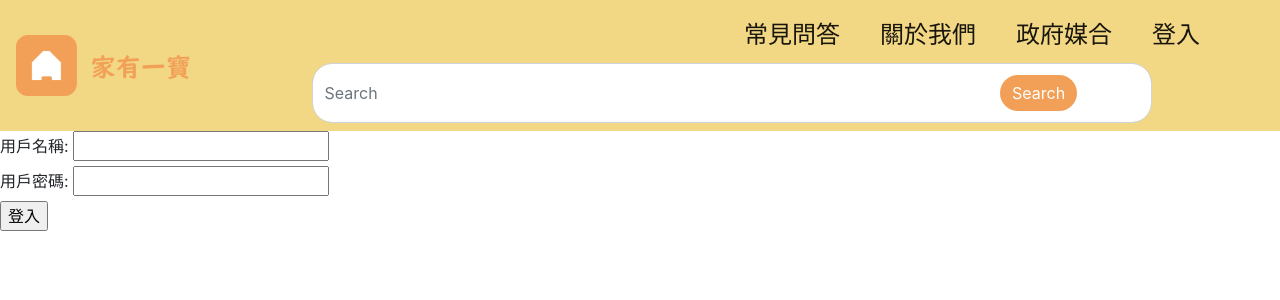
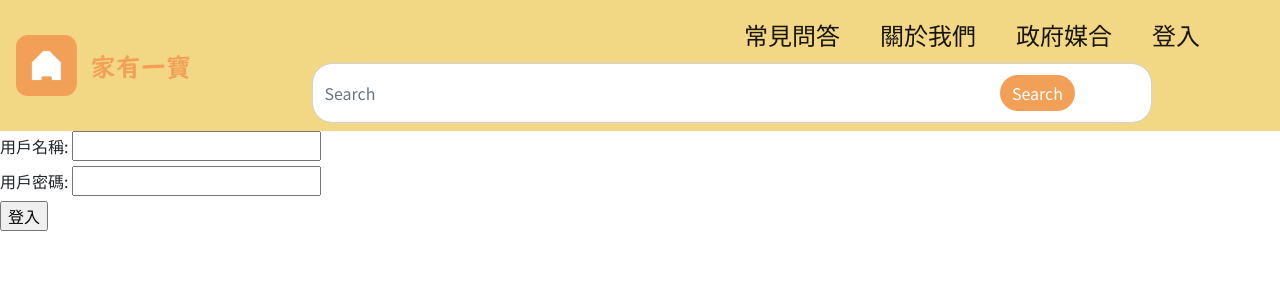
Before and after one commit to jimmyliaoviva/cohousing, a Django app: page /accounts/login in a window 1280 px wide. Shown: the top 300 px of the page. Run offline with Django 3.2, Linux system fonts and the light colour scheme; some libraries are stand-ins or nearby versions.

Commit message:
add global fonts

```diff
--- a/templates/master.html
+++ b/templates/master.html
@@ -8,6 +8,12 @@
     <script src="{%  static "js/bootstrap.min.js" %}"> </script>
 
     <link rel="stylesheet" href="{% static "css/bootstrap.min.css" %}">
+<link href="https://fonts.googleapis.com/css?family=Noto+Sans+TC&display=swap" rel="stylesheet">
+    <style>
+        body {
+            font-family: 'Noto Sans TC', sans-serif !important;
+        }
+    </style>
     {% block script %} {% endblock %}
     <meta charset="UTF-8">
     <title>
```
